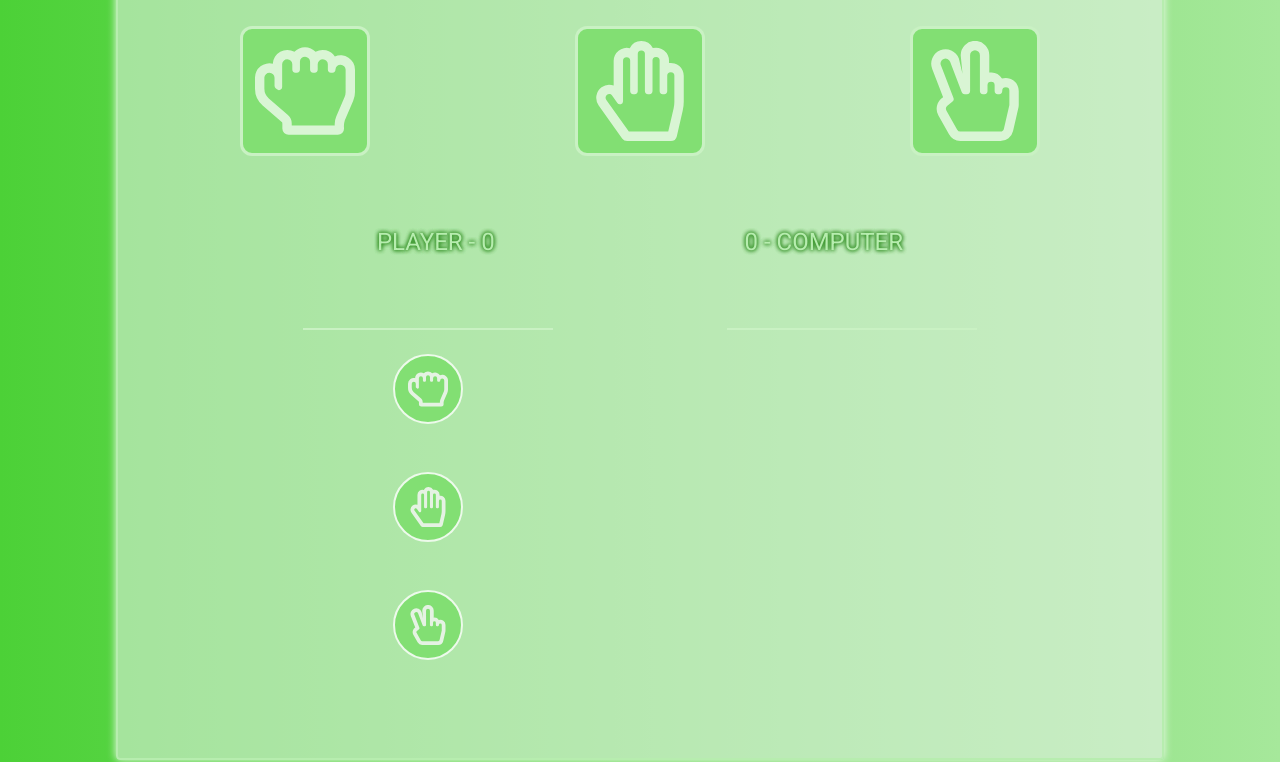
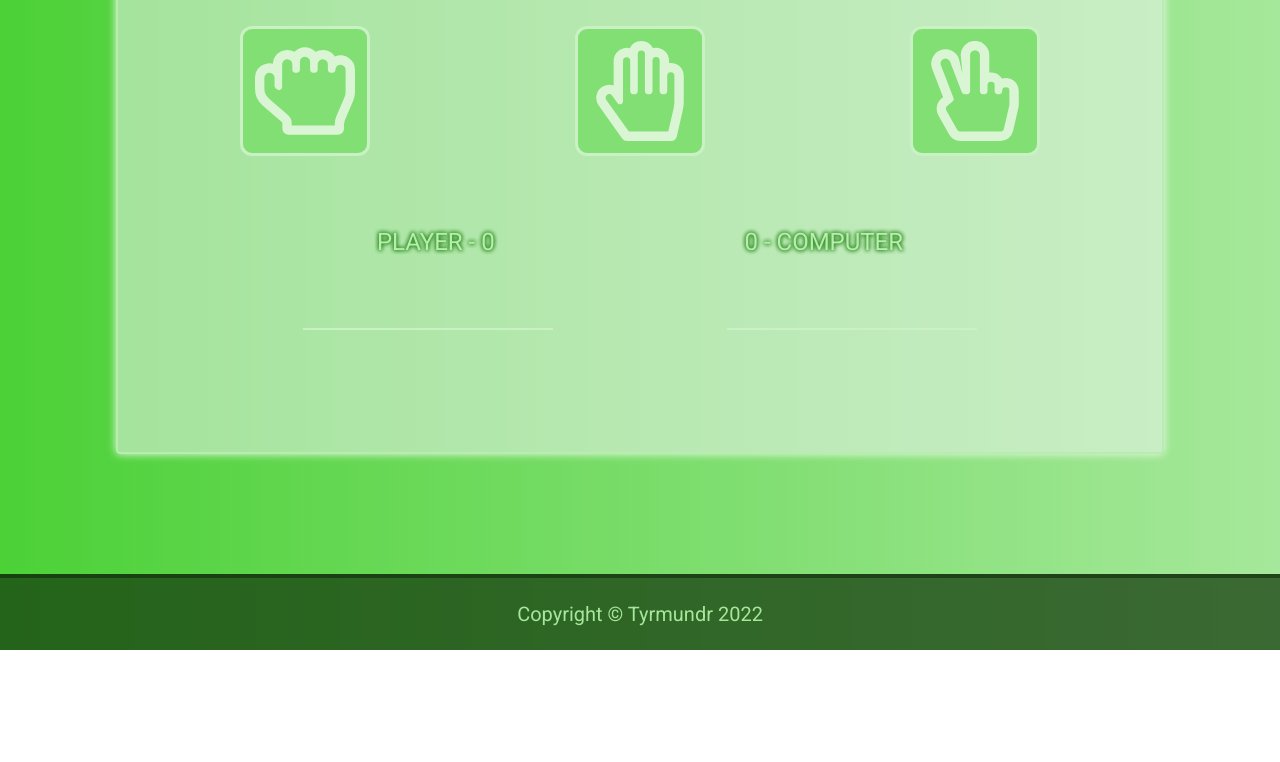
Before and after one commit to Tyrmundr/rock-paper-scissors, a plain HTML site: page index.html in a window 1280 px wide. Shown: the part 230-992 px from the top of the page. After the commit the page ends 880 px from the top, so only its background shows below. Drawn offline with Linux system fonts and the light colour scheme.

Commit message:
Remove temporary elements

```diff
--- a/index.html
+++ b/index.html
@@ -31,9 +31,6 @@
 
             <div class="previous-picks">
                 <div class="previous-player">
-                    <div class="prev"><img src="./icons/rock.svg" alt="Rock"></div>
-                    <div class="prev"><img src="./icons/paper.svg" alt="Paper"></div>
-                    <div class="prev"><img src="./icons/scissors.svg" alt="Scissors"></div>
                 </div>
                 <div class="previous-computer">
                 </div>
```
